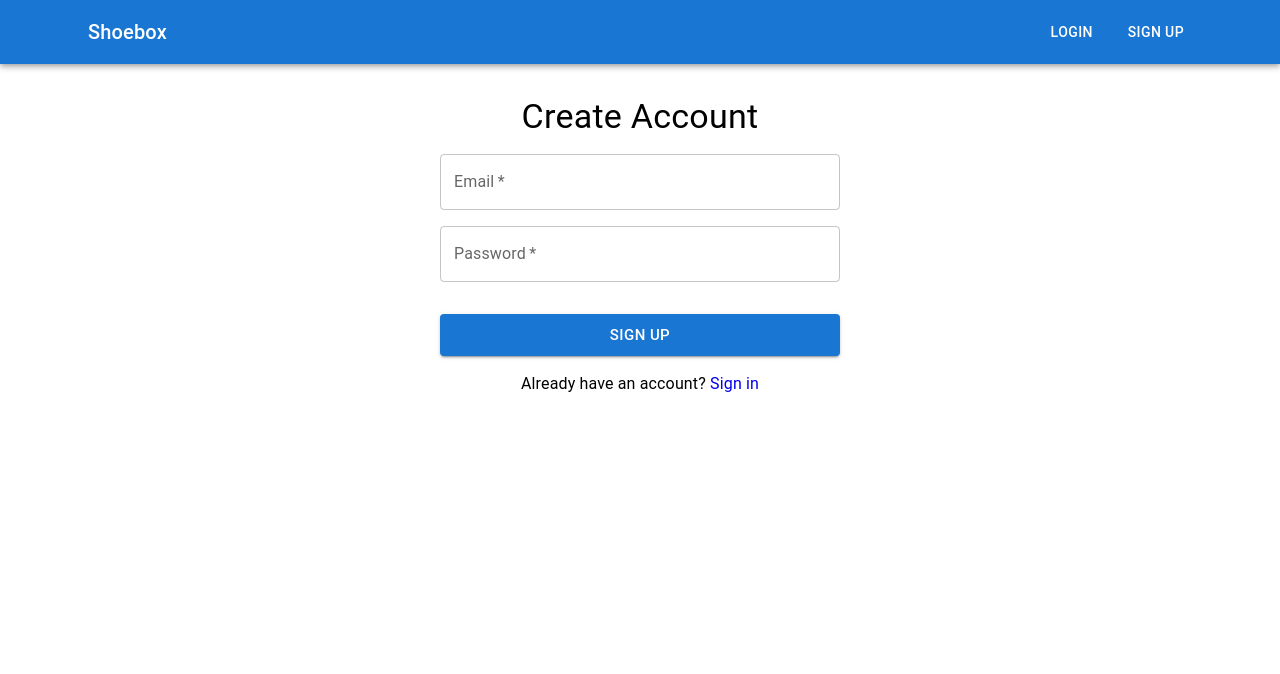
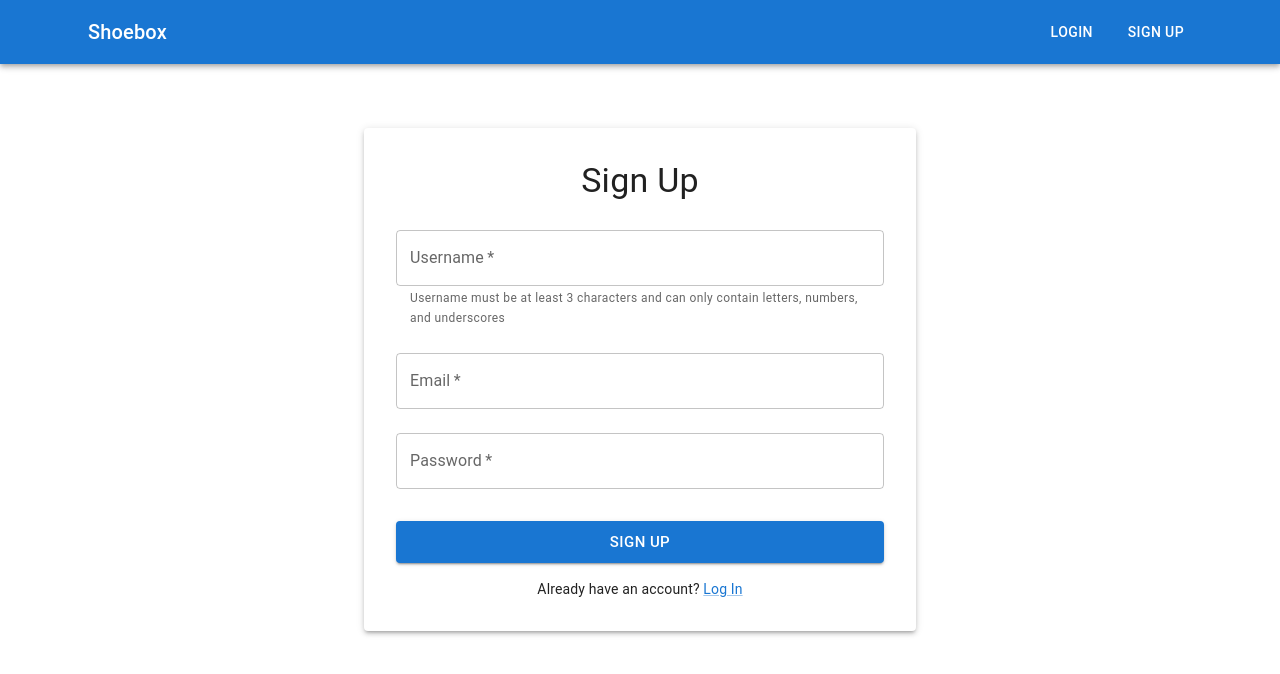
Before and after one commit to jadenmounteer/shoebox, a React (Create React App) app: page /signup in a window 1280 px wide. Shown: the top 674 px of the page. Built offline with nearby package versions, Linux system fonts and the light colour scheme; no server answers.

Commit message:
Enhance authentication and user management: implement user signup with username validation, update AuthContext to manage user data, and improve SignUp component UI with error handling and loading states. Update Firestore rules to allow user data management.

```diff
--- a/src/contexts/AuthContext.tsx
+++ b/src/contexts/AuthContext.tsx
@@ -1,37 +1,86 @@
 import React, { createContext, useContext, useEffect, useState } from "react";
 import { User } from "firebase/auth";
-import { onAuthStateChange } from "../services/auth";
+import {
+  signUp,
+  login,
+  logout,
+  onAuthStateChange,
+  getUserData,
+} from "../services/auth";
 
 interface AuthContextType {
   user: User | null;
+  userData: {
+    username: string;
+    email: string;
+    createdAt: Date;
+  } | null;
   loading: boolean;
+  signUp: (email: string, password: string, username: string) => Promise<void>;
+  login: (email: string, password: string) => Promise<void>;
+  logout: () => Promise<void>;
 }
 
-const AuthContext = createContext<AuthContextType>({
-  user: null,
-  loading: true,
-});
+const AuthContext = createContext<AuthContextType | undefined>(undefined);
 
-export function useAuth() {
-  return useContext(AuthContext);
-}
+export const useAuth = () => {
+  const context = useContext(AuthContext);
+  if (!context) {
+    throw new Error("useAuth must be used within an AuthProvider");
+  }
+  return context;
+};
 
-export function AuthProvider({ children }: { children: React.ReactNode }) {
+export const AuthProvider: React.FC<{ children: React.ReactNode }> = ({
+  children,
+}) => {
   const [user, setUser] = useState<User | null>(null);
+  const [userData, setUserData] = useState<AuthContextType["userData"]>(null);
   const [loading, setLoading] = useState(true);
 
   useEffect(() => {
-    const unsubscribe = onAuthStateChange((user) => {
+    const unsubscribe = onAuthStateChange(async (user) => {
       setUser(user);
+      if (user) {
+        const data = await getUserData(user.uid);
+        setUserData(data);
+      } else {
+        setUserData(null);
+      }
       setLoading(false);
     });
 
     return unsubscribe;
   }, []);
 
+  const handleSignUp = async (
+    email: string,
+    password: string,
+    username: string
+  ) => {
+    const user = await signUp({ email, password, username });
+    const data = await getUserData(user.uid);
+    setUserData(data);
+  };
+
+  const handleLogin = async (email: string, password: string) => {
+    const user = await login(email, password);
+    const data = await getUserData(user.uid);
+    setUserData(data);
+  };
+
+  const handleLogout = async () => {
+    await logout();
+    setUserData(null);
+  };
+
   const value = {
     user,
+    userData,
     loading,
+    signUp: handleSignUp,
+    login: handleLogin,
+    logout: handleLogout,
   };
 
   return (
@@ -39,4 +88,4 @@ export function AuthProvider({ children }: { children: React.ReactNode }) {
       {!loading && children}
     </AuthContext.Provider>
   );
-}
+};
--- a/src/pages/SignUp.tsx
+++ b/src/pages/SignUp.tsx
@@ -1,32 +1,123 @@
 import React, { useState } from "react";
-import { useNavigate, Link } from "react-router-dom";
-import { Box, Typography } from "@mui/material";
-import AuthForm from "../components/AuthForm";
-import { signUp } from "../services/auth";
+import { useNavigate, Link as RouterLink } from "react-router-dom";
+import {
+  Container,
+  Paper,
+  Typography,
+  TextField,
+  Button,
+  Link,
+  Box,
+  Alert,
+} from "@mui/material";
+import { useAuth } from "../contexts/AuthContext";
 
 const SignUp: React.FC = () => {
   const navigate = useNavigate();
-  const [error, setError] = useState<string>();
+  const { signUp } = useAuth();
+  const [email, setEmail] = useState("");
+  const [password, setPassword] = useState("");
+  const [username, setUsername] = useState("");
+  const [error, setError] = useState<string | null>(null);
+  const [loading, setLoading] = useState(false);
 
-  const handleSignUp = async (email: string, password: string) => {
+  const handleSubmit = async (e: React.FormEvent) => {
+    e.preventDefault();
+
+    if (!username.trim()) {
+      setError("Username is required");
+      return;
+    }
+
+    if (username.length < 3) {
+      setError("Username must be at least 3 characters long");
+      return;
+    }
+
+    if (!/^[a-zA-Z0-9_]+$/.test(username)) {
+      setError("Username can only contain letters, numbers, and underscores");
+      return;
+    }
+
     try {
-      await signUp(email, password);
-      navigate("/dashboard"); // We'll create this page later
+      setError(null);
+      setLoading(true);
+      await signUp(email, password, username);
+      navigate("/dashboard");
     } catch (err) {
-      setError("Failed to create account. Please try again.");
+      setError(err instanceof Error ? err.message : "Failed to create account");
+    } finally {
+      setLoading(false);
     }
   };
 
   return (
-    <Box sx={{ textAlign: "center" }}>
-      <AuthForm type="signup" onSubmit={handleSignUp} error={error} />
-      <Typography sx={{ mt: 2 }}>
-        Already have an account?{" "}
-        <Link to="/login" style={{ textDecoration: "none" }}>
-          Sign in
-        </Link>
-      </Typography>
-    </Box>
+    <Container maxWidth="sm">
+      <Box sx={{ mt: 8 }}>
+        <Paper elevation={3} sx={{ p: 4 }}>
+          <Typography variant="h4" component="h1" gutterBottom align="center">
+            Sign Up
+          </Typography>
+          {error && (
+            <Alert severity="error" sx={{ mb: 2 }}>
+              {error}
+            </Alert>
+          )}
+          <form onSubmit={handleSubmit}>
+            <TextField
+              label="Username"
+              type="text"
+              value={username}
+              onChange={(e) => setUsername(e.target.value)}
+              fullWidth
+              margin="normal"
+              required
+              autoComplete="username"
+              helperText="Username must be at least 3 characters and can only contain letters, numbers, and underscores"
+            />
+            <TextField
+              label="Email"
+              type="email"
+              value={email}
+              onChange={(e) => setEmail(e.target.value)}
+              fullWidth
+              margin="normal"
+              required
+              autoComplete="email"
+            />
+            <TextField
+              label="Password"
+              type="password"
+              value={password}
+              onChange={(e) => setPassword(e.target.value)}
+              fullWidth
+              margin="normal"
+              required
+              autoComplete="new-password"
+            />
+            <Button
+              type="submit"
+              variant="contained"
+              color="primary"
+              fullWidth
+              size="large"
+              disabled={loading}
+              sx={{ mt: 3 }}
+            >
+              Sign Up
+            </Button>
+          </form>
+          <Box sx={{ mt: 2, textAlign: "center" }}>
+            <Typography variant="body2">
+              Already have an account?{" "}
+              <Link component={RouterLink} to="/login">
+                Log In
+              </Link>
+            </Typography>
+          </Box>
+        </Paper>
+      </Box>
+    </Container>
   );
 };
 
--- a/src/services/auth.ts
+++ b/src/services/auth.ts
@@ -4,48 +4,98 @@ import {
   signOut,
   onAuthStateChanged,
   sendPasswordResetEmail,
-  User,
+  User as FirebaseUser,
   AuthError,
 } from "firebase/auth";
-import { auth } from "./firebase";
+import { doc, setDoc, getDoc } from "firebase/firestore";
+import { auth, db } from "../config/firebase";
 
-export async function signUp(email: string, password: string): Promise<User> {
+interface SignUpData {
+  email: string;
+  password: string;
+  username: string;
+}
+
+interface UserData {
+  username: string;
+  email: string;
+  createdAt: Date;
+}
+
+export const signUp = async ({
+  email,
+  password,
+  username,
+}: SignUpData): Promise<FirebaseUser> => {
   try {
     console.log("Attempting to sign up with email:", email);
+
+    // First create the user with email and password
     const userCredential = await createUserWithEmailAndPassword(
       auth,
       email,
       password
     );
-    console.log("Sign up successful:", userCredential);
-    return userCredential.user;
+    console.log("Firebase Auth user created:", userCredential);
+
+    try {
+      // Now that we're authenticated, check if username is already taken
+      const usersRef = doc(db, "usernames", username.toLowerCase());
+      const usernameDoc = await getDoc(usersRef);
+
+      if (usernameDoc.exists()) {
+        // If username is taken, delete the auth user and throw error
+        await userCredential.user.delete();
+        throw new Error("Username is already taken");
+      }
+
+      // Store additional user data in Firestore
+      const userRef = doc(db, "users", userCredential.user.uid);
+      const userData: UserData = {
+        username,
+        email,
+        createdAt: new Date(),
+      };
+      await setDoc(userRef, userData);
+
+      // Reserve the username
+      await setDoc(usersRef, {
+        uid: userCredential.user.uid,
+      });
+
+      return userCredential.user;
+    } catch (firestoreError) {
+      // If any Firestore operation fails, clean up by deleting the auth user
+      await userCredential.user.delete();
+      throw firestoreError;
+    }
   } catch (error: unknown) {
-    // Log the full error object for debugging
     console.error("Sign up error:", error);
 
     if (error && typeof error === "object" && "code" in error) {
-      // Handle specific Firebase error codes
       switch (error.code) {
         case "auth/email-already-in-use":
-          throw new Error("This email is already registered");
+          throw new Error("Email is already registered");
         case "auth/invalid-email":
           throw new Error("Invalid email address");
-        case "auth/operation-not-allowed":
-          throw new Error(
-            "Email/password accounts are not enabled. Please contact support."
-          );
         case "auth/weak-password":
           throw new Error("Password is too weak");
         default:
-          throw new Error(`Authentication error: ${error.code}`);
+          if (error instanceof Error) {
+            throw error;
+          }
+          throw new Error("Failed to sign up");
       }
     }
 
-    throw new Error("Failed to create account");
+    throw new Error("Failed to sign up");
   }
-}
+};
 
-export async function login(email: string, password: string): Promise<User> {
+export const login = async (
+  email: string,
+  password: string
+): Promise<FirebaseUser> => {
   try {
     console.log("Attempting to log in with email:", email);
     const userCredential = await signInWithEmailAndPassword(
@@ -60,24 +110,23 @@ export async function login(email: string, password: string): Promise<User> {
 
     if (error && typeof error === "object" && "code" in error) {
       switch (error.code) {
+        case "auth/user-not-found":
+        case "auth/wrong-password":
+          throw new Error("Invalid email or password");
         case "auth/invalid-email":
           throw new Error("Invalid email address");
         case "auth/user-disabled":
-          throw new Error("This account has been disabled");
-        case "auth/user-not-found":
-          throw new Error("No account found with this email");
-        case "auth/wrong-password":
-          throw new Error("Incorrect password");
+          throw new Error("Account has been disabled");
         default:
-          throw new Error(`Authentication error: ${error.code}`);
+          throw new Error("Failed to log in");
       }
     }
 
-    throw new Error("Failed to sign in");
+    throw new Error("Failed to log in");
   }
-}
+};
 
-export async function logout(): Promise<void> {
+export const logout = async (): Promise<void> => {
   try {
     await signOut(auth);
     console.log("Logout successful");
@@ -85,7 +134,23 @@ export async function logout(): Promise<void> {
     console.error("Logout error:", error);
     throw new Error("Failed to sign out");
   }
-}
+};
+
+export const getUserData = async (uid: string): Promise<UserData | null> => {
+  try {
+    const userRef = doc(db, "users", uid);
+    const userDoc = await getDoc(userRef);
+
+    if (userDoc.exists()) {
+      return userDoc.data() as UserData;
+    }
+
+    return null;
+  } catch (error) {
+    console.error("Error fetching user data:", error);
+    return null;
+  }
+};
 
 export async function resetPassword(email: string): Promise<void> {
   try {
@@ -109,6 +174,8 @@ export async function resetPassword(email: string): Promise<void> {
   }
 }
 
-export function onAuthStateChange(callback: (user: User | null) => void) {
+export function onAuthStateChange(
+  callback: (user: FirebaseUser | null) => void
+) {
   return onAuthStateChanged(auth, callback);
 }
```
Also changed, not shown: 1 other file (tests, documents, lock files or other folders).
